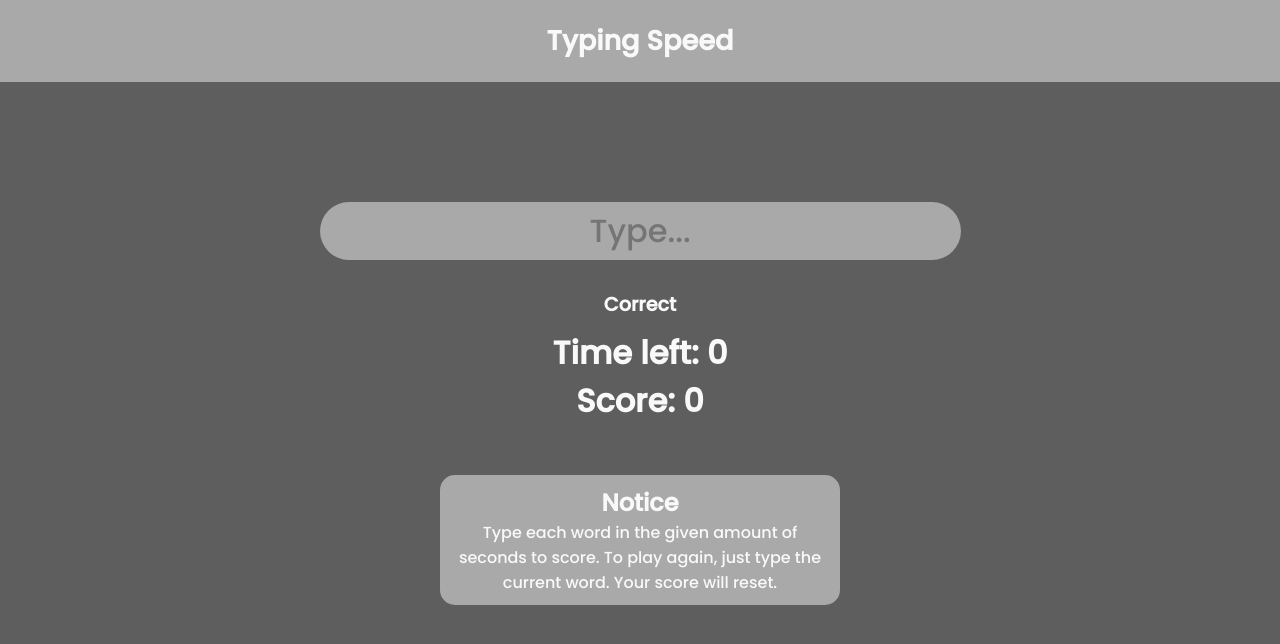
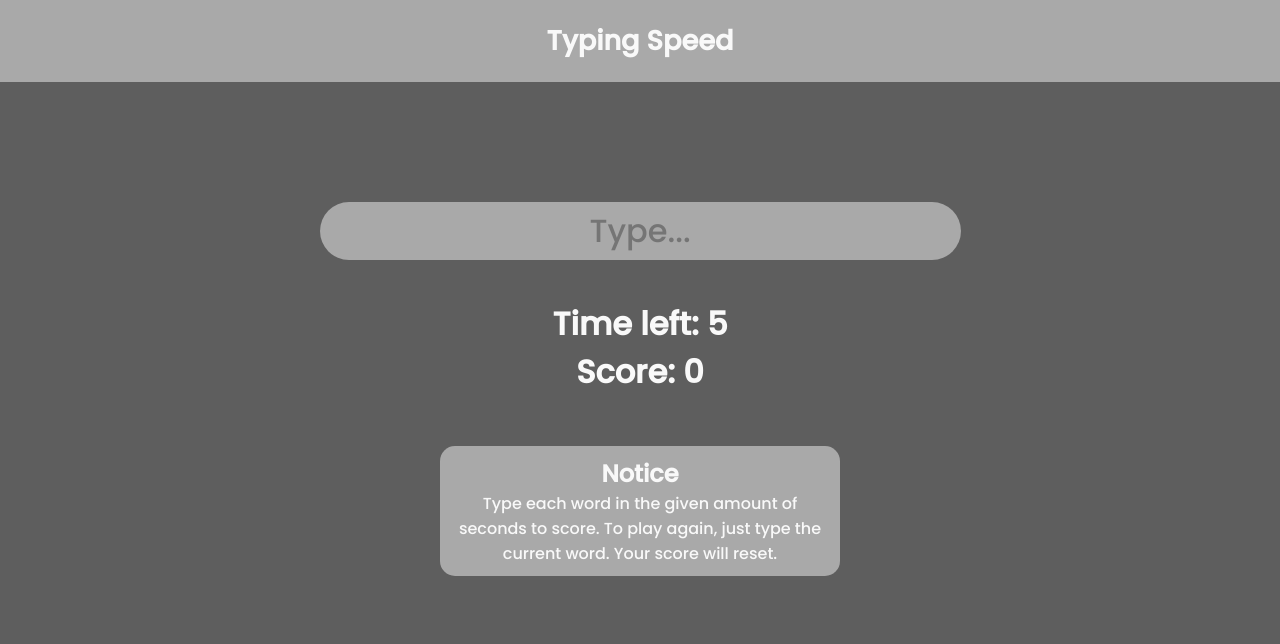
Before and after one commit to rayyaneelmalhouni/typingSpeed, a Svelte app: page / in a window 1280 px wide. Shown: the top 644 px of the page. Built offline with nearby package versions, Linux system fonts and the light colour scheme; no server answers.

Commit message:
Finish JS

```diff
--- a/src/App.svelte
+++ b/src/App.svelte
@@ -7,10 +7,11 @@
    import { onMount } from "svelte";
    let 	text = "";
    let word = "";
-   let time = 0;
-   let starting = true
+   let time = 5;
+   let starting = true;
    let score = 0;
    let answer = "";
+   let appreciation = "";
    let interval;
 
    let data = []
@@ -20,46 +21,58 @@
 	   createWord()
    })
    function receive(e) {
-	   console.log(e.detail.text)
+	   appreciation = "";
 	   answer = e.detail.text;
-
 	   if (starting) {
-		start();
-		starting = false;
+		   score = 0;
+		   time = 5;
+		   interval = setInterval(() => {
+			   time--;
+			   if (time < 1) {
+		   clearInterval(interval)
+		   starting = true;
+		   lost()
+	   }
+		   }, 1000);
+		   starting = false;
+	   }
+	   if (answer === word && time > 0) {
+		   createWord();
+		   appreciation = "Correct"
+		   time = 5;
+		   score++;
 	   }
 
-	   if (answer === word) {
-		 createWord()
-		 win();
-		 starting = true;
+   }
+   function lost() {
+	   console.log(score)
+	   if (score > 30) {
+		   appreciation = "Play again";
 	   }
-	   if (time < 1) {
-		   lose();
-		   starting = true;
+	   else if (score > 20) {
+		   appreciation = "Good for a bigginer";
+	   }
+	   else if (score > 15) {
+		   appreciation = "Good"
+	   }
+	   else if (score > 10) {
+		   appreciation = "Very Good"
+	   }
+	   else if (score > 7) {
+			appreciation = "exellent";
+	   }
+	   else if (score > 3) {
+		   appreciation = "hacker";
+	   }
+	   else if (score >= 0) {
+		appreciation = "excuse me are you a boot"
+	   } else {
+		   appreciation = ""
 	   }
    }
    function createWord() {
 	   let random = Math.floor(Math.random() * data.length)
 	   word = data[random]
-   }
-   function clearComplete() {
-	clearInput = false;
-   }
-   function start() {
-	   time = 5;
-	   interval = setInterval(() => {
-		   time--;
-	   }, 1000);
-   }
-   function win() {
-	   clearInterval(interval)
-	   time = 5;
-	   score += 1;
-   }
-   function lose() {
-	clearInterval(interval)
-	   time = 5;
-	   score = 0;
    }
 </script>
 
@@ -91,7 +104,7 @@
 <div class="container">
 <div class="title-container"><h1 class="title">Typing Speed</h1></div>
 <Word {word}/>
-<Typer on:message={receive} {word}/>
-<Score {time} {score}/>
+<Typer on:message={receive} {word} {time}/>
+<Score {time} {score} {appreciation}/>
 <Notice />
 </div>
--- a/src/components/Score.svelte
+++ b/src/components/Score.svelte
@@ -1,6 +1,7 @@
 <script>
    export let time = 5;
    export let score = 0;
+   export let appreciation = "";
 </script>
 
 <style>
@@ -25,7 +26,7 @@
 </style>
 
 <div class="more">
-  <h1 class="message">Correct</h1>
+  <h1 class="message">{appreciation}</h1>
   <div class="info-container">
       <h1 class="time">Time left: {time}</h1>
       <h1 class="score">Score: {score}</h1>
--- a/src/components/Typer.svelte
+++ b/src/components/Typer.svelte
@@ -1,13 +1,15 @@
 <script>
     import { createEventDispatcher } from "svelte";
     export let word = "";
+    export let time = 0;
+
     const dispatch = createEventDispatcher();
     let texty = "";
     function send() {
         dispatch("message", {
             text: texty
         })
-        if (texty === word) {
+        if (texty === word || time === 0) {
             texty = "";
         }
     }
```
